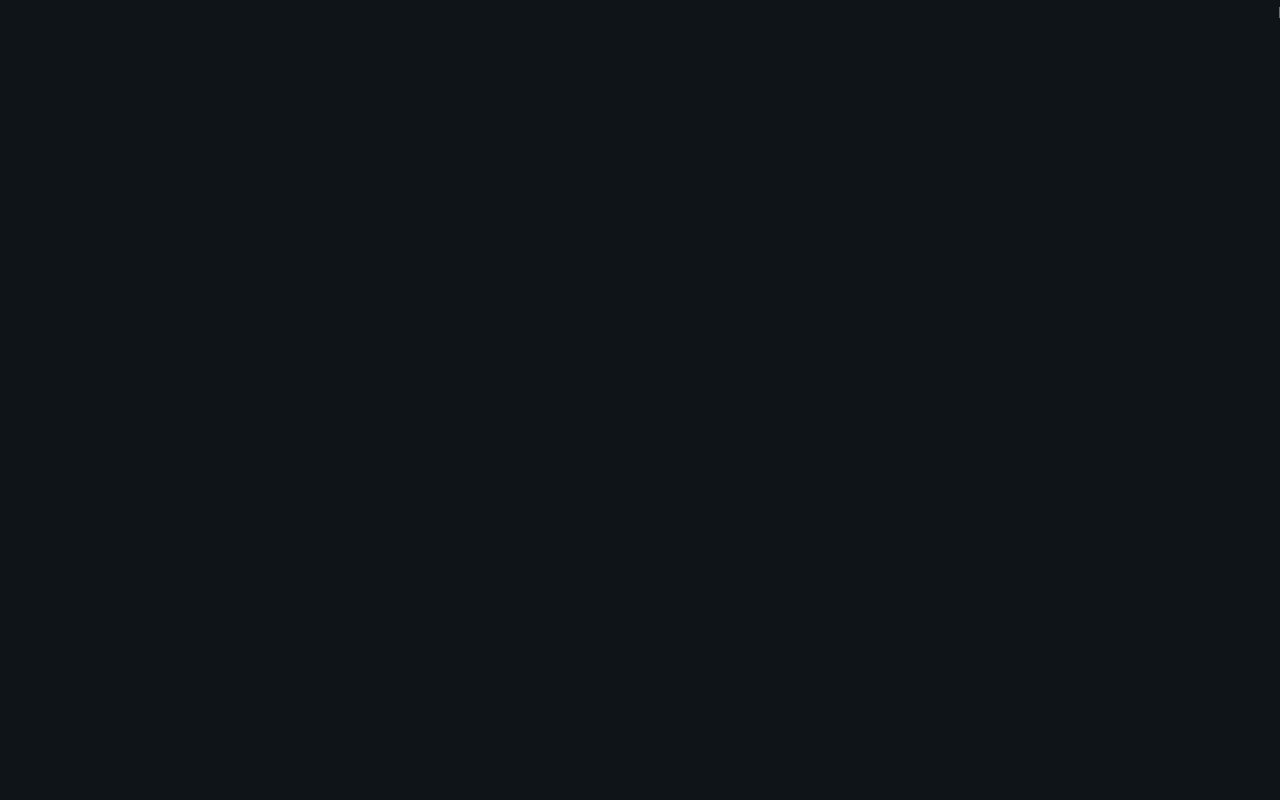
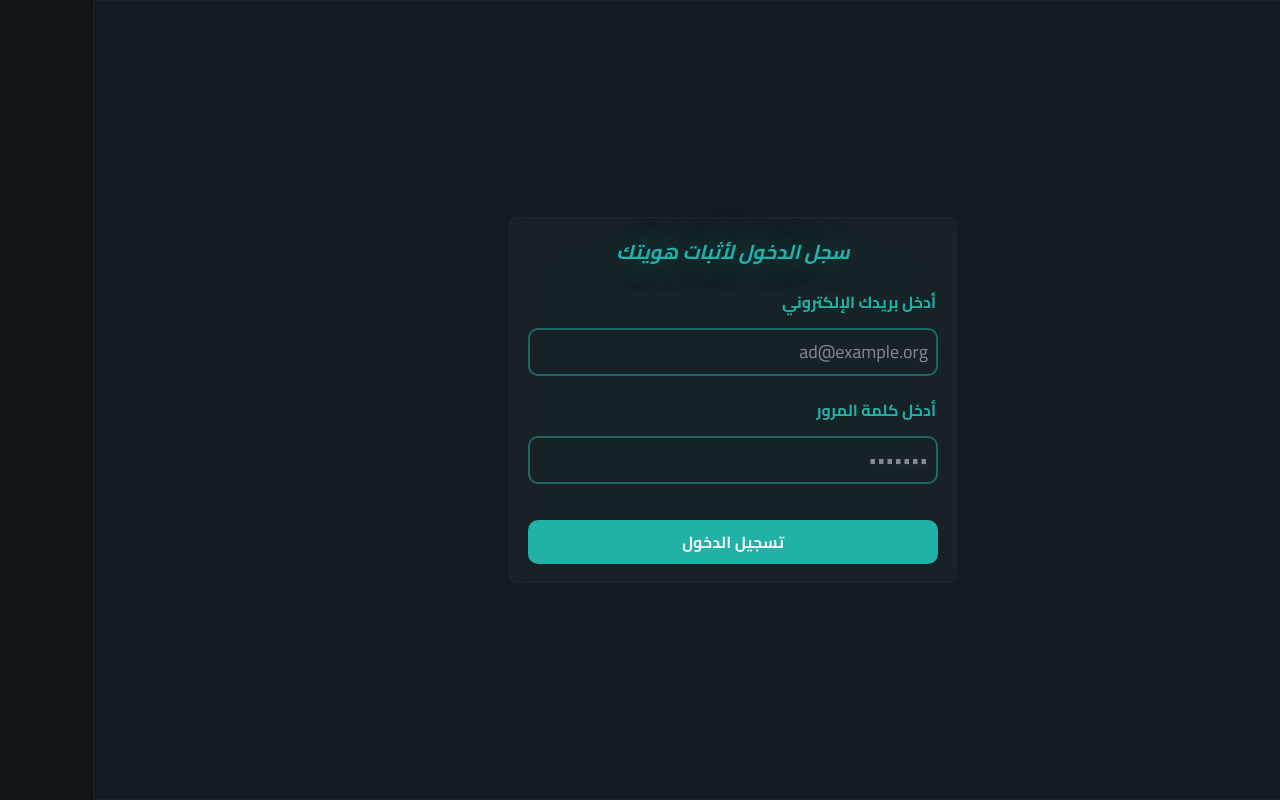
Before and after one commit to Mahmoud-Ragab-Khalifa/elnesr-permanent-contracts-app, a Next.js app: page /login in a window 1280 px wide. Built offline with nearby package versions, Linux system fonts and the light colour scheme.

Commit message:
feat: add login form ui

```diff
--- a/src/app/globals.css
+++ b/src/app/globals.css
@@ -39,6 +39,14 @@
 
   .container {
     @apply mx-auto px-4 md:px-8 lg:px-16 xl:px-32;
+  }
+
+  .input {
+    @apply p-2 ring-2 ring-primary/50 focus:ring-primary caret-primary rounded-lg text-lg block w-full focus:outline-none transition-all duration-300;
+  }
+
+  .submit-btn {
+    @apply block p-2 text-center bg-primary hover:bg-primary/80 transition-all duration-300 ring-2 ring-primary hover:ring-primary/80 rounded-lg font-bold mt-4;
   }
 }
 
--- a/src/app/login/_components/LoginForm.tsx
+++ b/src/app/login/_components/LoginForm.tsx
@@ -1,7 +1,43 @@
 "use client";
 
 const LoginForm = () => {
-  return <form>LoginForm</form>;
+  return (
+    <form className="grid gap-6 rounded-lg glass-strong p-5 w-full max-w-md">
+      <h1 className="text-center font-bold italic text-primary glow-text text-xl">
+        سجل الدخول لأثبات هويتك
+      </h1>
+
+      <div className="grid gap-4">
+        <label htmlFor="email" className="text-primary font-bold">
+          أدخل بريدك الإلكتروني
+        </label>
+        <input
+          type="email"
+          name="email"
+          id="email"
+          className="input"
+          placeholder="ad@example.org"
+        />
+      </div>
+
+      <div className="grid gap-4">
+        <label htmlFor="password" className="text-primary font-bold">
+          أدخل كلمة المرور
+        </label>
+        <input
+          type="password"
+          name="password"
+          id="password"
+          className="input"
+          placeholder="•••••••"
+        />
+      </div>
+
+      <button type="submit" className="submit-btn">
+        تسجيل الدخول
+      </button>
+    </form>
+  );
 };
 
 export default LoginForm;
--- a/src/app/login/page.tsx
+++ b/src/app/login/page.tsx
@@ -2,7 +2,7 @@ import LoginForm from "./_components/LoginForm";
 
 const LoginPage = () => {
   return (
-    <main>
+    <main className="min-h-dvh flex items-center justify-center p-5 md:p-0 glass">
       <LoginForm />
     </main>
   );
```
